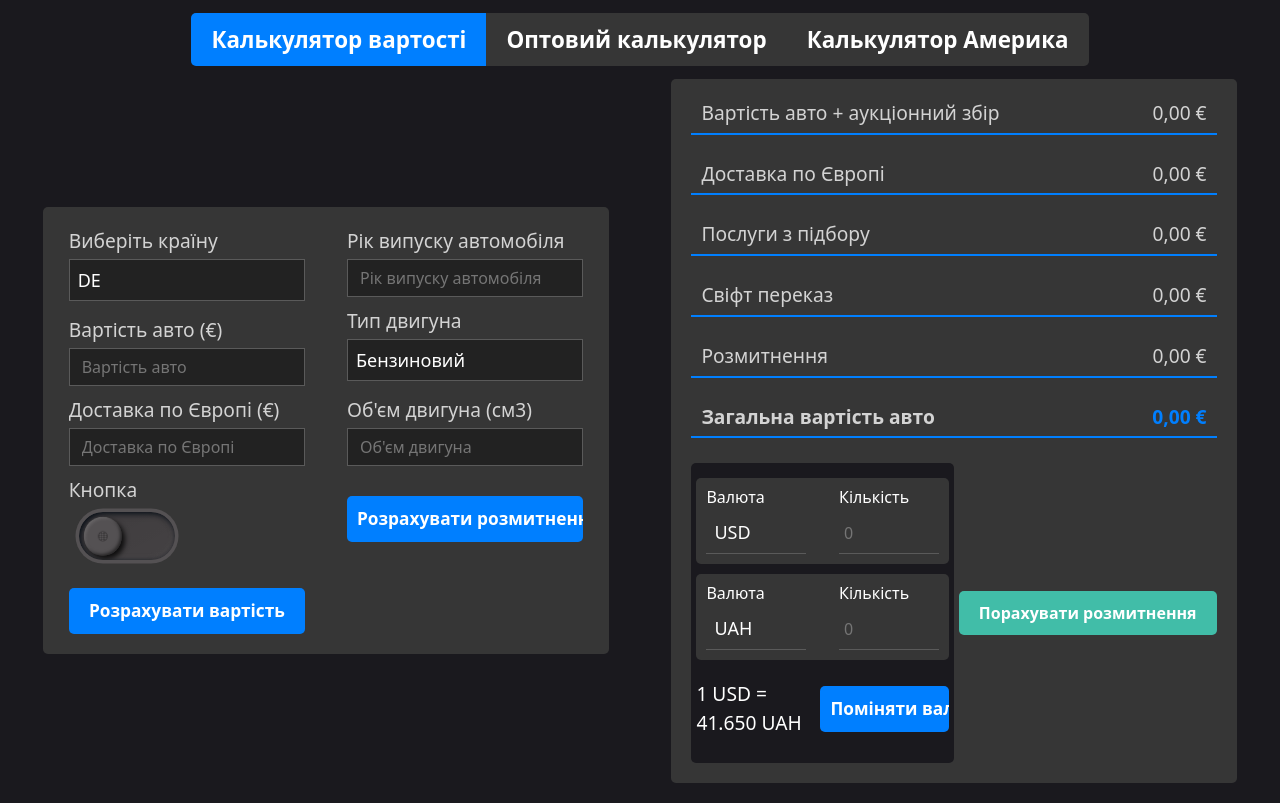
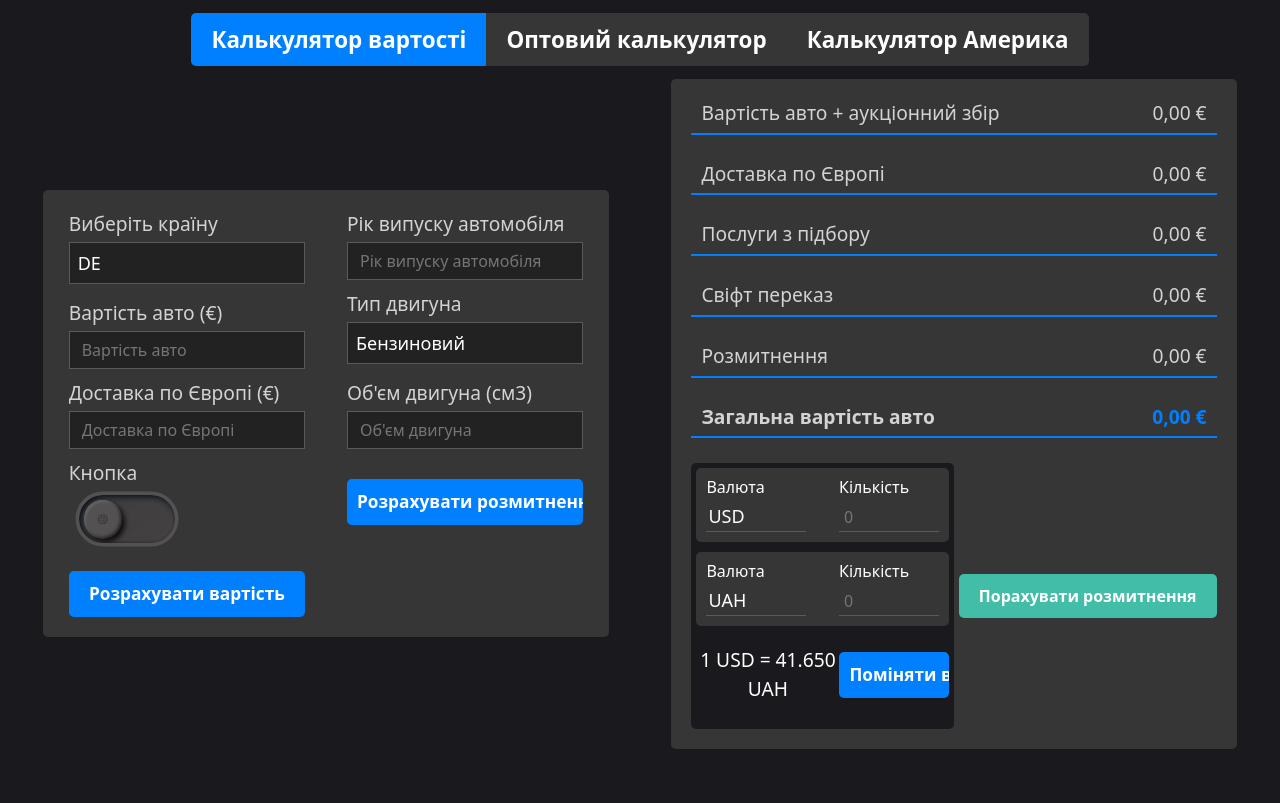
Before and after one commit to GrishaKoliadych/calculate, a plain HTML site: page index.html in a window 1280 px wide. Drawn offline with nearby package versions, Linux system fonts and the light colour scheme.

Commit message:
Add files via upload

```diff
--- a/css/style.css
+++ b/css/style.css
@@ -481,6 +481,10 @@ a {
     margin: 10px 0px;
 }
 
+.currencyExchange-wrapper .currency-item:first-child {
+    margin-top: 0px;
+}
+
 .currencyExchange-wrapper .currency-item label {
     font-size: 16px;
     margin-bottom: -5px;
@@ -489,7 +493,7 @@ a {
 .currencyExchange-wrapper .currency-item .select-header, .currencyExchange-wrapper .currency-item input {
     width: 100px !important;
     margin-bottom: 5px !important;
-    height: 42px !important;
+    height: 30px !important;
 }
 
 .currencyExchange-wrapper .currency-item .select-body {
@@ -521,6 +525,11 @@ a {
 }
 
 
+.currencyExchange-wrapper .info-btn-wrapper .info-label {
+    width: 100%;
+    text-align: center !important;
+}
+
 .currencyExchange-wrapper .currency-item input, .currencyExchange-wrapper .currency-item .select-header {
     border: none;
     border-bottom: 1px solid #5a5a5a;
@@ -530,3 +539,11 @@ a {
 .currencyExchange-wrapper .currency-item input {
     padding-left: 5px;
 }
+
+.currencyExchange-wrapper .select-current {
+    padding: 2px !important;
+}
+
+.currencyExchange-wrapper .select-item {
+    padding: 4px;
+}
```
